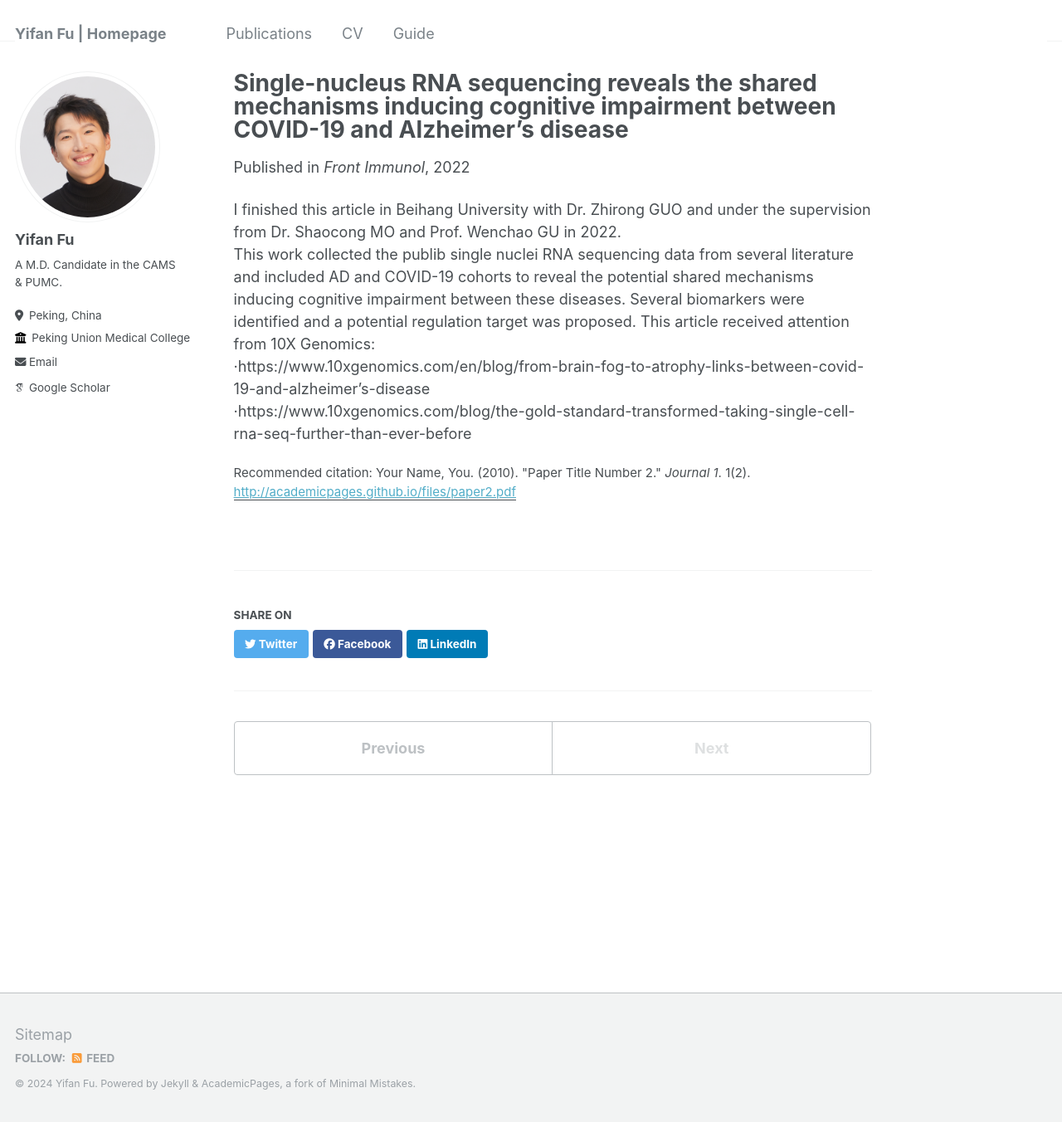
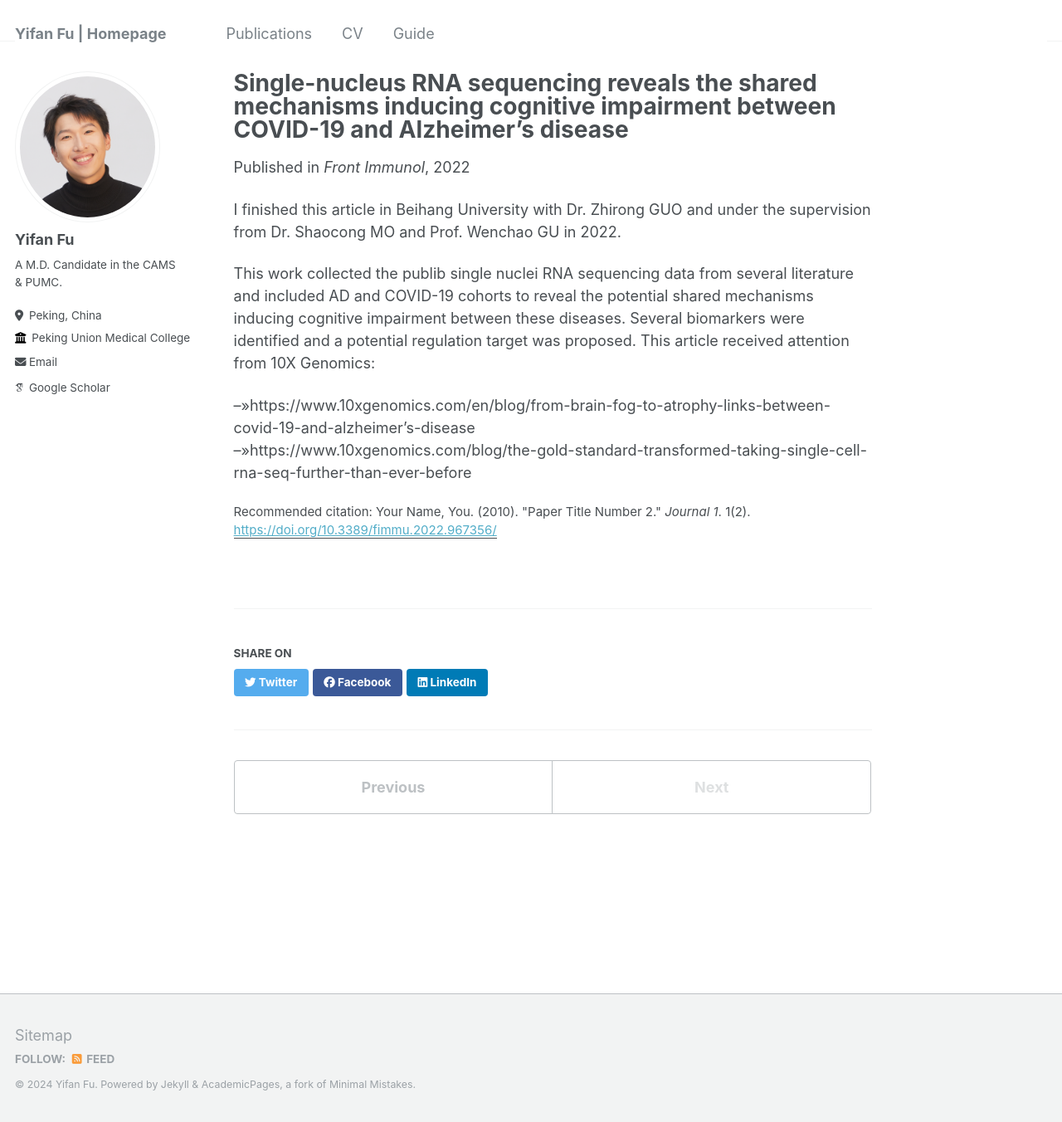
Before and after one commit to yifanfu01/yifanfu01.github.io, a Jekyll site: the page built from _publications/2010-10-01-paper-title-number-2.md, in a window 1280 px wide and 1352 px high. Shown: the whole window at 83% size. Built offline with Jekyll 4.4.1, drawn with Linux system fonts in a browser that asks for light colours; some web fonts are replaced; part of the change alters nothing that is shown.

Commit message:
Update 2010-10-01-paper-title-number-2.md

```diff
--- a/_publications/2010-10-01-paper-title-number-2.md
+++ b/_publications/2010-10-01-paper-title-number-2.md
@@ -5,12 +5,14 @@ permalink: /publication/2010-10-01-paper-title-number-2
 excerpt: 'This paper utilized snRNA-seq revealing the potential shared neural change in the COVID-19 and AD patients'
 date: 2022-09-23
 venue: 'Front Immunol'
-paperurl: 'http://academicpages.github.io/files/paper2.pdf'
+paperurl: 'https://doi.org/10.3389/fimmu.2022.967356/'
 citation: 'Your Name, You. (2010). &quot;Paper Title Number 2.&quot; <i>Journal 1</i>. 1(2).'
 ---
 
 I finished this article in Beihang University with Dr. Zhirong GUO and under the supervision from Dr. Shaocong MO and Prof. Wenchao GU in 2022.
+
 This work collected the publib single nuclei RNA sequencing data from several literature and included AD and COVID-19 cohorts to reveal the potential shared mechanisms inducing cognitive impairment between these diseases. Several biomarkers were identified and a potential regulation target was proposed.
 This article received attention from 10X Genomics:
-·https://www.10xgenomics.com/en/blog/from-brain-fog-to-atrophy-links-between-covid-19-and-alzheimer’s-disease
-·https://www.10xgenomics.com/blog/the-gold-standard-transformed-taking-single-cell-rna-seq-further-than-ever-before
+
+-->>https://www.10xgenomics.com/en/blog/from-brain-fog-to-atrophy-links-between-covid-19-and-alzheimer’s-disease
+-->>https://www.10xgenomics.com/blog/the-gold-standard-transformed-taking-single-cell-rna-seq-further-than-ever-before
```
